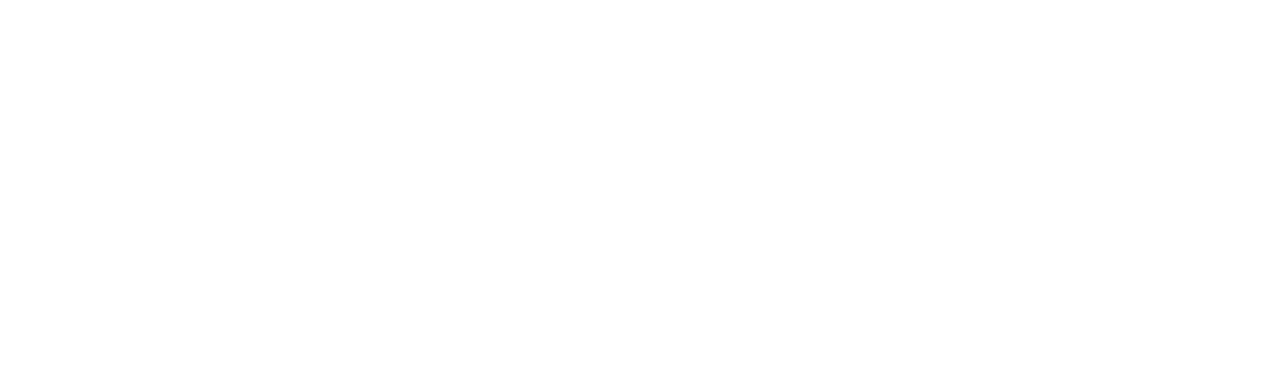
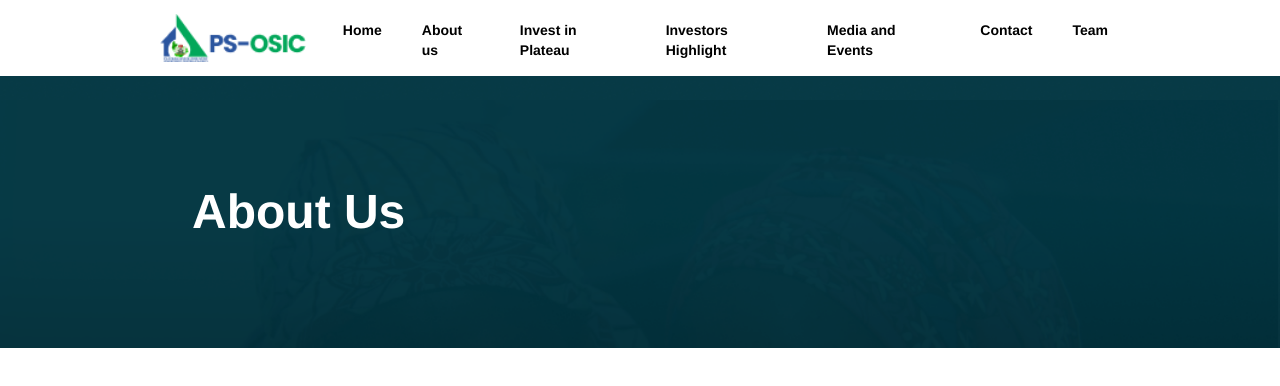
Before and after one commit to nHubNg/opengovapp, a React (Create React App) app: page /about-us in a window 1280 px wide. Before the commit this address had no page. Shown: the top 386 px of the page. Built offline with nearby package versions, Linux system fonts and the light colour scheme; what google-maps-react would draw is missing.

Commit message:
added about us page

```diff
--- a/src/App.js
+++ b/src/App.js
@@ -16,6 +16,7 @@
 
 import "./App.css";
 import ContactPage from "./pages/ContactPage";
+import AboutUs from "./pages/AboutUs";
 
 function App() {
   return (
@@ -29,6 +30,9 @@
 
           <Route path="/lga" element={<Lga />} />
           <Route path="/team" element={<Team />} />
+
+          {/* About Page */}
+          <Route path="/about-us" element={<AboutUs />} />
         </Routes>
       </Router>
       <ToastContainer />
--- /dev/null
+++ b/src/pages/AboutUs.jsx
@@ -0,0 +1,26 @@
+// import headerPic from "../assets/header.png";
+import Navbar from "../components/Navbar";
+
+const AboutUs = () => {
+  return (
+    <div>
+        <Navbar />
+        <div className="h-auto bg-img bg-cover flex items-center md:relative">
+          {/* Header img */}
+          {/* <img
+            src={headerPic}
+            className="hidden lg:block absolute z-20 ml-10 w-[120px]"
+            alt=""
+          /> */}
+          <div className="content py-28 md:w-3/4 md:mx-48 md:flex md:flex-col md:items-start mx-4">
+            <h1 className="text-white text-2xl md:text-5xl font-extrabold capitalize">
+              About us
+            </h1>
+
+          </div>
+        </div>
+    </div>
+  )
+}
+
+export default AboutUs
```
